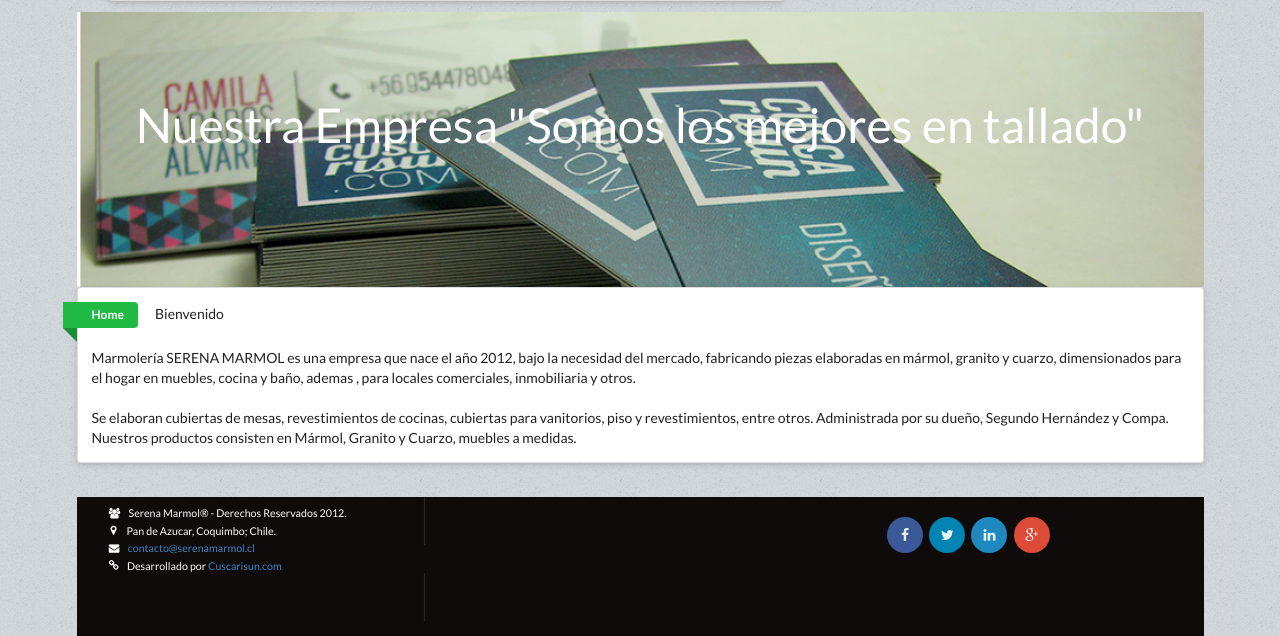
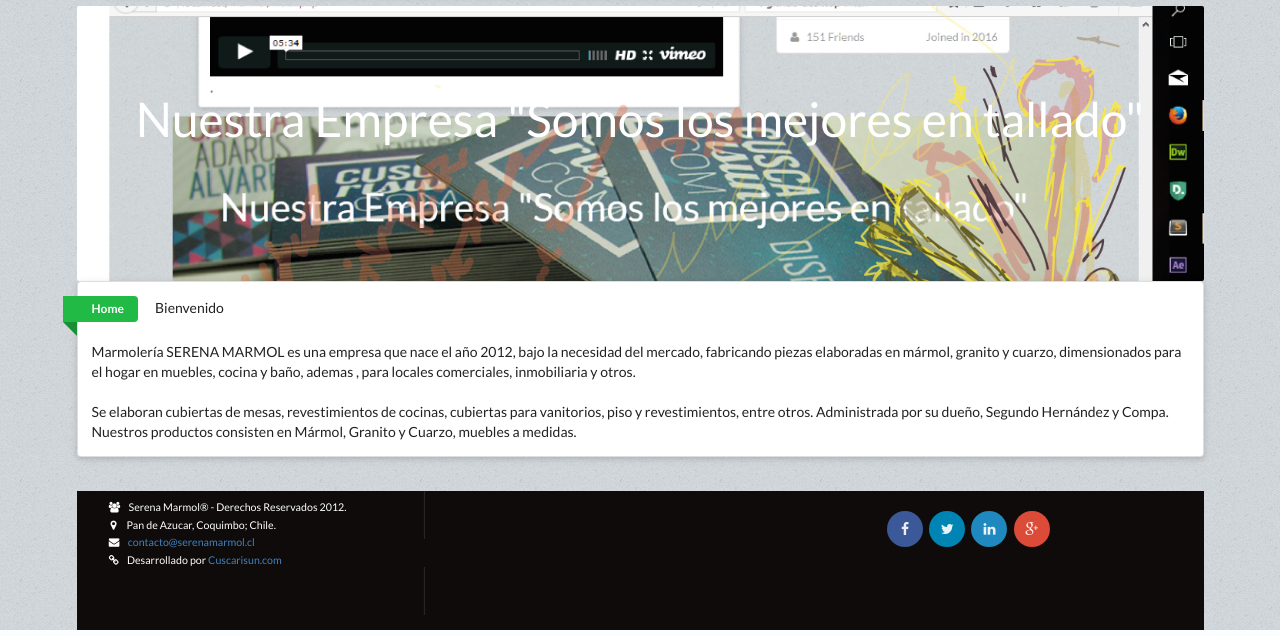
Before and after one commit to osmansmith/marmol, a PHP site: page /marmol/ in a window 1280 px wide. Shown: the part 1419-2055 px from the top of the page. Run offline with PHP 8.4, Linux system fonts and the light colour scheme.

Commit message:
Hola
Hola

```diff
--- a/css/conf.css
+++ b/css/conf.css
@@ -20,7 +20,7 @@
 }
 
 #cafo1 {
-	background-image: url(../img/img_back.jpg);
+	background-image: url(../img/backgrounds_con_osman.jpg);
 	background-attachment: fixed;
   	background-position: 50% 10%;
   	border-radius: 2px;
--- a/index.php
+++ b/index.php
@@ -65,7 +65,7 @@
      <!--Texto del home-->
      <div class="column">
     <div class="ui raised segment">
-      <a class="ui green ribbon label">Home</a>
+      <a class="ui teal right ribbon">Home</a>
        <span>Bienvenido</span>
          <br><br>
       <p>Marmolería SERENA MARMOL es una empresa que nace el año 2012, bajo la necesidad del mercado, fabricando piezas elaboradas en mármol, granito y cuarzo, dimensionados para el hogar en muebles, cocina y baño, ademas , para locales comerciales, inmobiliaria y otros. <br><br> Se elaboran cubiertas de mesas, revestimientos de cocinas, cubiertas para vanitorios, piso y revestimientos, entre otros. Administrada por su dueño, Segundo Hernández y Compa. Nuestros productos consisten en Mármol, Granito y Cuarzo, muebles a medidas. </p>
```
Also changed, not shown: img/backgrounds_con_osman.jpg (added), 2 other files.
